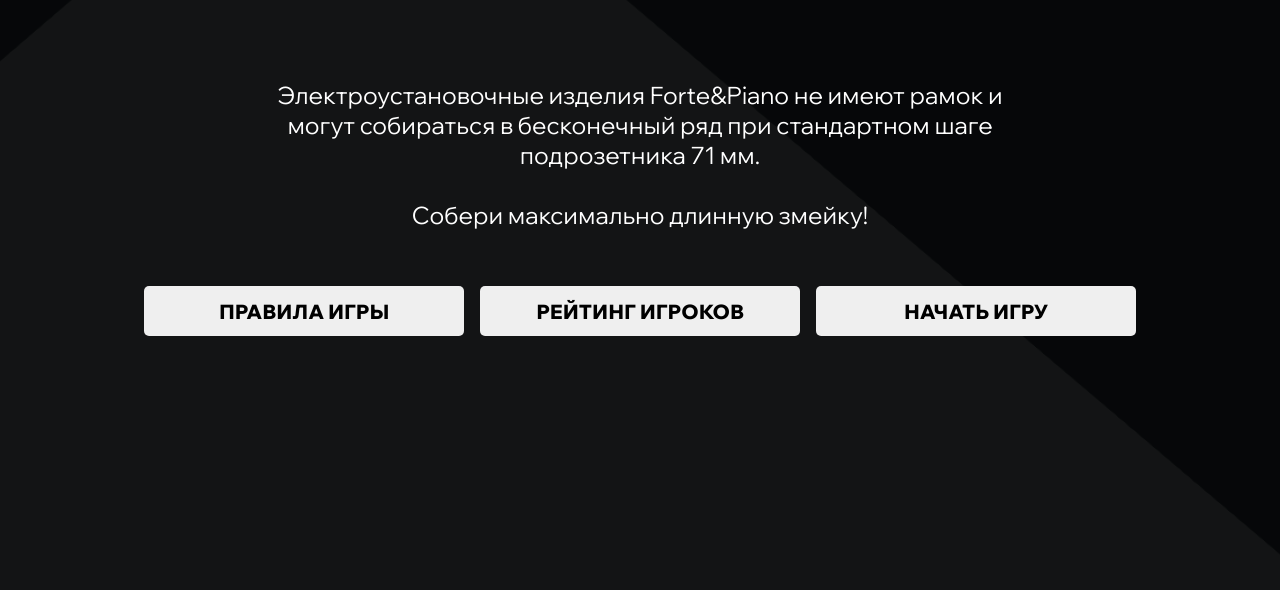
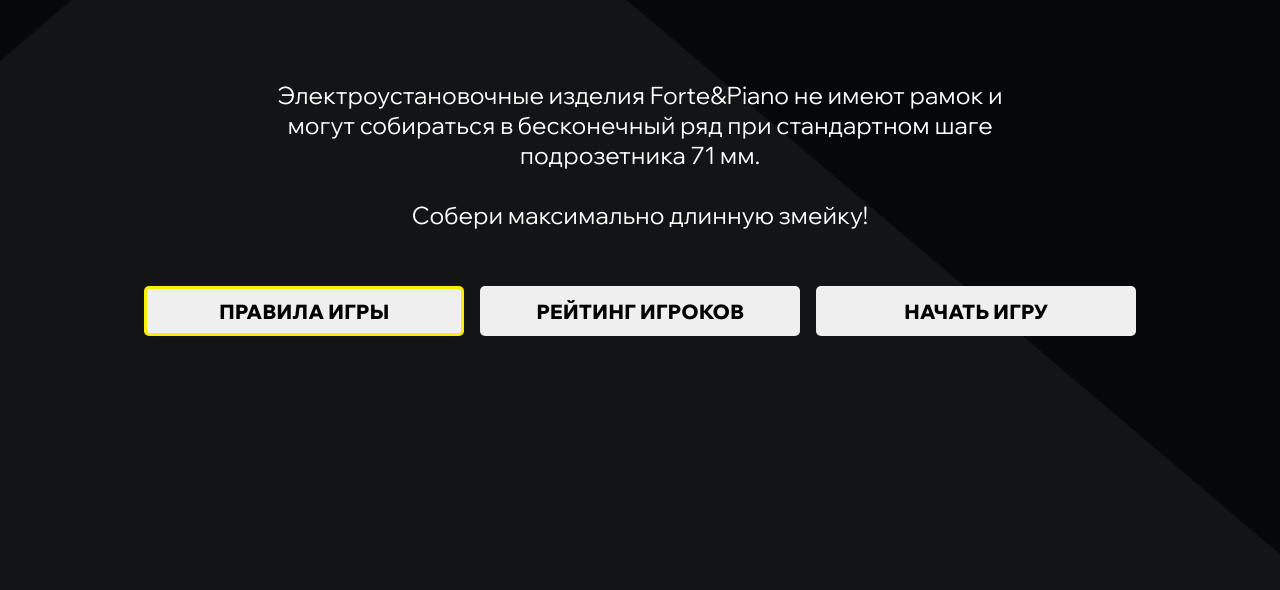
Before and after one commit to Ddonec/snake-demo-2, a website: page index.html in a window 1280 px wide. In both pictures the pointer is over the button "ПРАВИЛА ИГРЫ". Shown: the part 192-782 px from the top of the page. Drawn offline with Linux system fonts and the light colour scheme; a web font is replaced by a local one.

Commit message:
feat: add hover to buttons and cursor style

```diff
--- a/snake.css
+++ b/snake.css
@@ -302,6 +302,12 @@
 }
 
 @media (min-width: 1000px) {
+  button {
+    cursor: pointer;
+  }
+  button:hover {
+    border: #feed00 solid 3px;
+  }
   .main-menu {
     flex-direction: row;
   }
```
